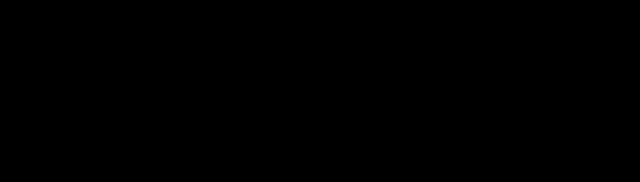
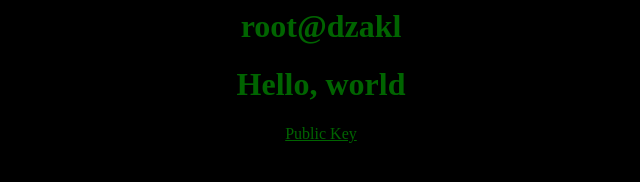
Before and after one commit to DzakiL/dzakil.github.io, a plain HTML site: page index.html in a window 1280 px wide. Shown: the whole page, without its empty margins (319-959 px from the left). Drawn offline with Linux system fonts and the light colour scheme.

Commit message:
Update index.html

```diff
--- a/index.html
+++ b/index.html
@@ -6,10 +6,9 @@
   </head>
   <body style = 'background-color:#000000'>
     <center>
-      <h1> Hello world </h1>
-      >> contact information
+      <h1 style = 'color:#006400'> root@dzakl </h1>
+      <h1 style = 'color:#006400'> Hello, world </h1>
+      <a href="https://dzakil.github.io/public_pgp.txt" style = 'color:#006400'> Public Key </a>
     </center>
   </body>
-
-
 </html>
```
